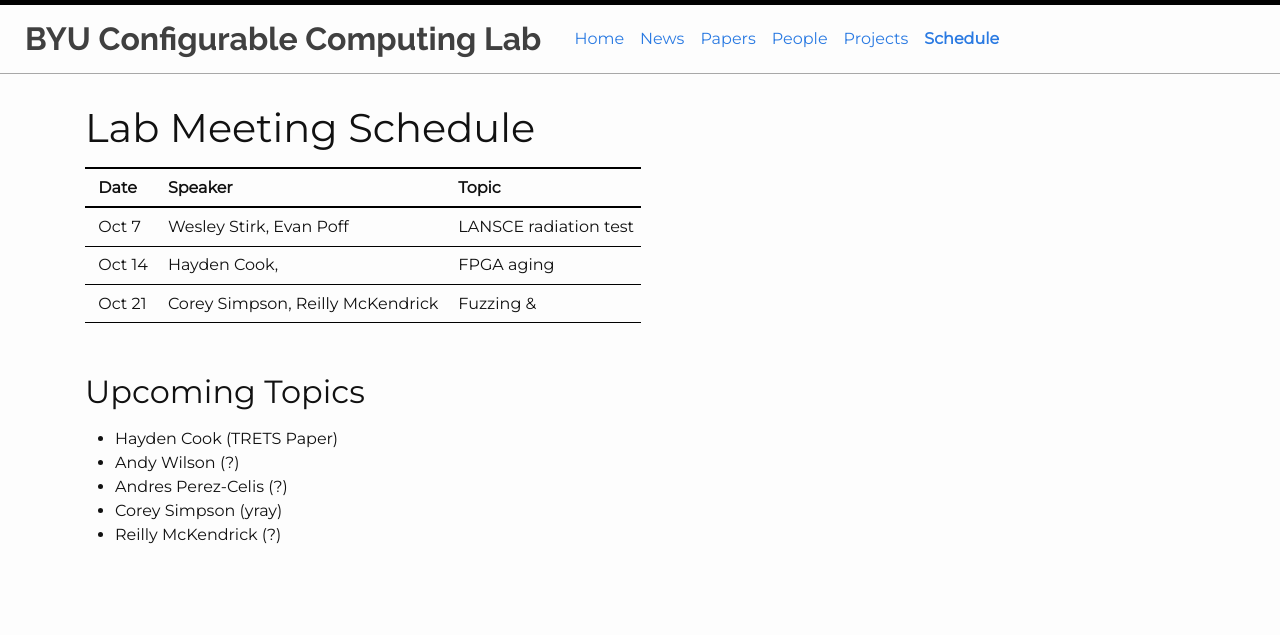
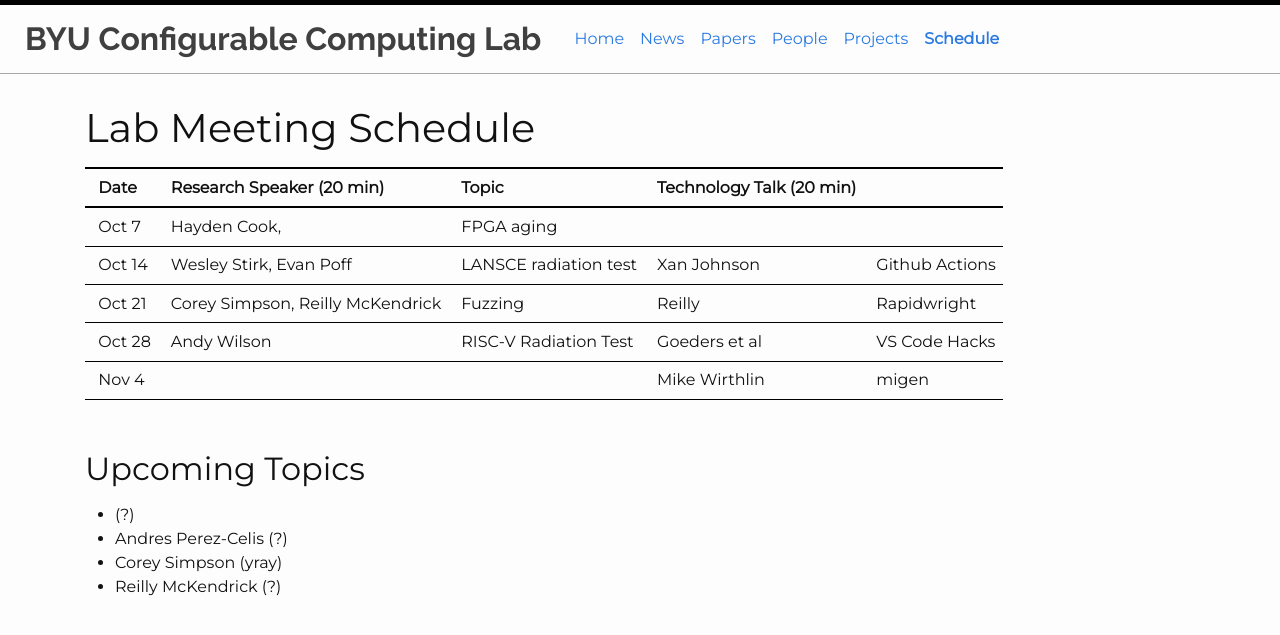
Before and after one commit to byuccl/byuccl.github.io, a Jekyll site: the page built from pages/schedule.md, in a window 1280 px wide. Shown: the top 635 px of the page. Built offline with Jekyll 4.4.1, drawn with Linux system fonts in a browser that asks for light colours; nearby versions of some CDN libraries.

Commit message:
schedule
Signed-off-by: Jeff Goeders <jeff.goeders@gmail.com>

```diff
--- a/pages/schedule.md
+++ b/pages/schedule.md
@@ -6,17 +6,18 @@ title: Schedule
 # Lab Meeting Schedule
 
 
-| Date      | Speaker                           | Topic                     |
-|-----------|-----------------------------------|---------------------------|
-|Oct 7      | Wesley Stirk, Evan Poff           | LANSCE radiation test     |
-|Oct 14     | Hayden Cook,                      | FPGA aging                |
-|Oct 21     | Corey Simpson, Reilly McKendrick  | Fuzzing &                 |
+| Date      | Research Speaker (20 min)         | Topic                     | Technology Talk (20 min) |             |
+|-----------|-----------------------------------|---------------------------|---------------------------------------|
+|Oct 7      | Hayden Cook,                      | FPGA aging                |                   |                   |
+|Oct 14     | Wesley Stirk, Evan Poff           | LANSCE radiation test     | Xan Johnson       |Github Actions     |
+|Oct 21     | Corey Simpson, Reilly McKendrick  | Fuzzing                   | Reilly            |Rapidwright       |
+|Oct 28     | Andy Wilson                       | RISC-V Radiation Test     | Goeders et al     | VS Code Hacks     |
+|Nov 4      |                                   |                           | Mike Wirthlin     |migen             |
 
 
 
 ## Upcoming Topics
-* Hayden Cook (TRETS Paper)
-* Andy Wilson (?)
+*  (?)
 * Andres Perez-Celis (?)
 * Corey Simpson (yray)
 * Reilly McKendrick (?)
```
